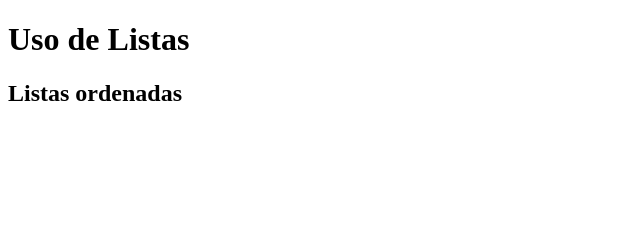
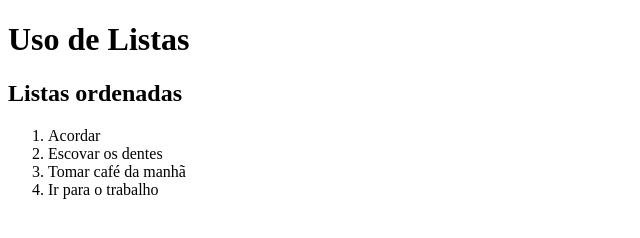
Before and after one commit to Lucca-storckmann/curso-html-css, a plain HTML site: page exs 9/index.html in a window 1280 px wide. Shown: the whole page, without its empty margins (0-640 px from the left). Drawn offline with Linux system fonts and the light colour scheme.

Commit message:
Tive que sair

```diff
--- a/exs 9/index.html
+++ b/exs 9/index.html
@@ -8,5 +8,11 @@
 <body>
     <h1>Uso de Listas</h1>
     <h2>Listas ordenadas</h2>
+    <ol>
+        <li>Acordar</li>
+        <li>Escovar os dentes</li>
+        <li>Tomar café da manhã</li>
+        <li>Ir para o trabalho</li>
+    </ol>
 </body>
 </html>
```
